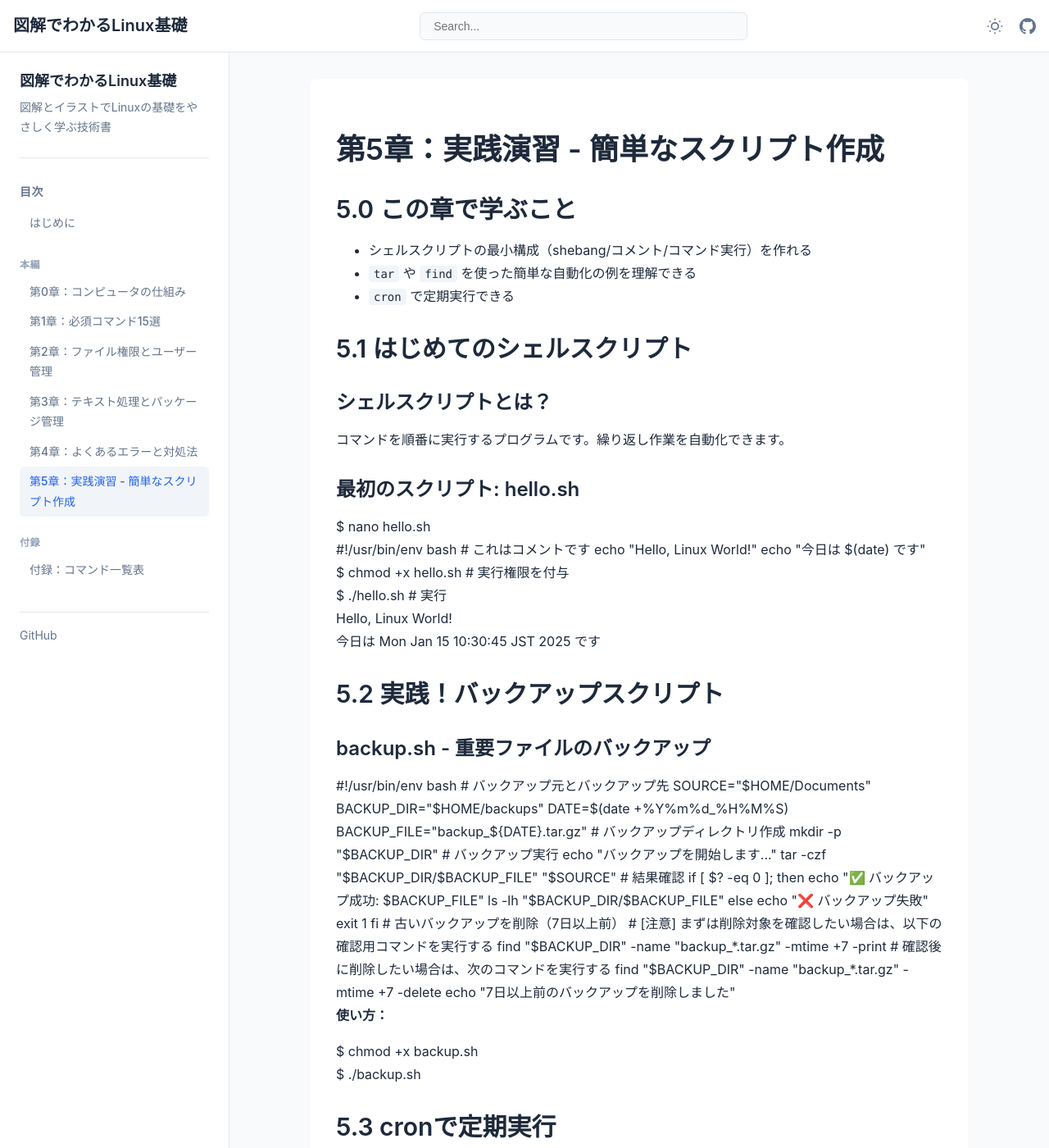
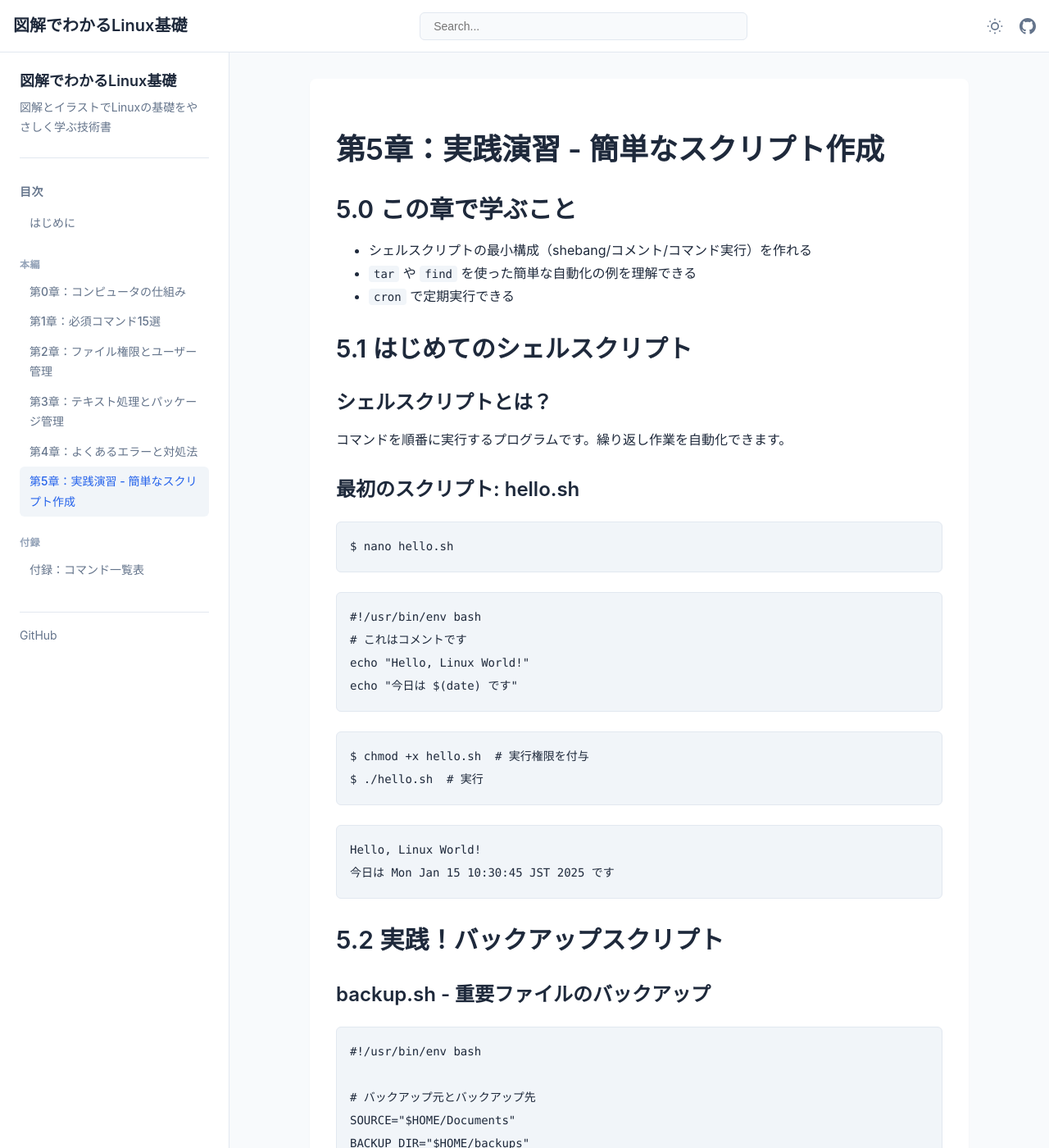
Before and after one commit to itdojp/illustrated-linux-basics-book, a Jekyll site: the page built from docs/chapter5/index.md, in a window 1280 px wide and 1400 px high. Shown: the whole window at 82% size. Built offline with Jekyll 4.4.1, drawn with Linux system fonts in a browser that asks for light colours; some of the changed text lies outside the part shown.

Commit message:
docs: fix nav label + chapter5 code blocks (issue #72)

```diff
--- a/docs/chapter5/index.md
+++ b/docs/chapter5/index.md
@@ -27,23 +27,15 @@ chapter: 5
     <div class="command-grid">
         <div class="command-card">
             <h3>最初のスクリプト: hello.sh</h3>
-            <div class="command-box">
-$ nano hello.sh
-            </div>
-            <div class="code-box">
-#!/usr/bin/env bash
+            <pre class="command-box"><code class="language-bash">$ nano hello.sh</code></pre>
+            <pre class="code-box"><code class="language-bash">&#35;!/usr/bin/env bash
 &#35; これはコメントです
 echo "Hello, Linux World!"
-echo "今日は $(date) です"
-            </div>
-            <div class="command-box">
-$ chmod +x hello.sh  # 実行権限を付与<br>
-$ ./hello.sh  # 実行
-            </div>
-            <div class="output-box">
-Hello, Linux World!<br>
-今日は Mon Jan 15 10:30:45 JST 2025 です
-            </div>
+echo "今日は $(date) です"</code></pre>
+            <pre class="command-box"><code class="language-bash">$ chmod +x hello.sh  # 実行権限を付与
+$ ./hello.sh  # 実行</code></pre>
+            <pre class="output-box"><code class="language-text">Hello, Linux World!
+今日は Mon Jan 15 10:30:45 JST 2025 です</code></pre>
         </div>
     </div>
 
@@ -52,8 +44,7 @@ Hello, Linux World!<br>
     <div class="command-grid">
         <div class="command-card">
             <h3>backup.sh - 重要ファイルのバックアップ</h3>
-            <div class="code-box">
-#!/usr/bin/env bash
+            <pre class="code-box"><code class="language-bash">&#35;!/usr/bin/env bash
 
 &#35; バックアップ元とバックアップ先
 SOURCE="$HOME/Documents"
@@ -82,13 +73,10 @@ fi
 find "$BACKUP_DIR" -name "backup_*.tar.gz" -mtime +7 -print
 &#35; 確認後に削除したい場合は、次のコマンドを実行する
 find "$BACKUP_DIR" -name "backup_*.tar.gz" -mtime +7 -delete
-echo "7日以上前のバックアップを削除しました"
-            </div>
+echo "7日以上前のバックアップを削除しました"</code></pre>
             <p><strong>使い方：</strong></p>
-            <div class="command-box">
-$ chmod +x backup.sh<br>
-$ ./backup.sh
-            </div>
+            <pre class="command-box"><code class="language-bash">$ chmod +x backup.sh
+$ ./backup.sh</code></pre>
         </div>
     </div>
 
@@ -97,17 +85,15 @@ $ ./backup.sh
     <div class="command-grid">
         <div class="command-card">
             <h3>定期バックアップの設定</h3>
-            <div class="command-box">$ crontab -e</div>
-            <div class="code-box">
-&#35; 毎日午前3時にバックアップ実行
+            <pre class="command-box"><code class="language-bash">$ crontab -e</code></pre>
+            <pre class="code-box"><code class="language-text">&#35; 毎日午前3時にバックアップ実行
 0 3 * * * /home/user/scripts/backup.sh
 
 &#35; 毎週月曜日にシステムレポート作成
 0 9 * * 1 /home/user/scripts/sysinfo.sh > /home/user/weekly_report.txt
 
 &#35; 毎月1日に古いログを削除
-0 0 1 * * find /home/user/logs -name "*.log" ! -name "cron.log" -mtime +30 -print -delete >> /home/user/logs/cron.log 2>&1
-            </div>
+0 0 1 * * find /home/user/logs -name "*.log" ! -name "cron.log" -mtime +30 -print -delete >> /home/user/logs/cron.log 2>&1</code></pre>
             <h4>cron記法の説明</h4>
             <div class="explanation">
                 <pre>
```
Also changed, not shown: docs/index.md (+4 -4 lines).
